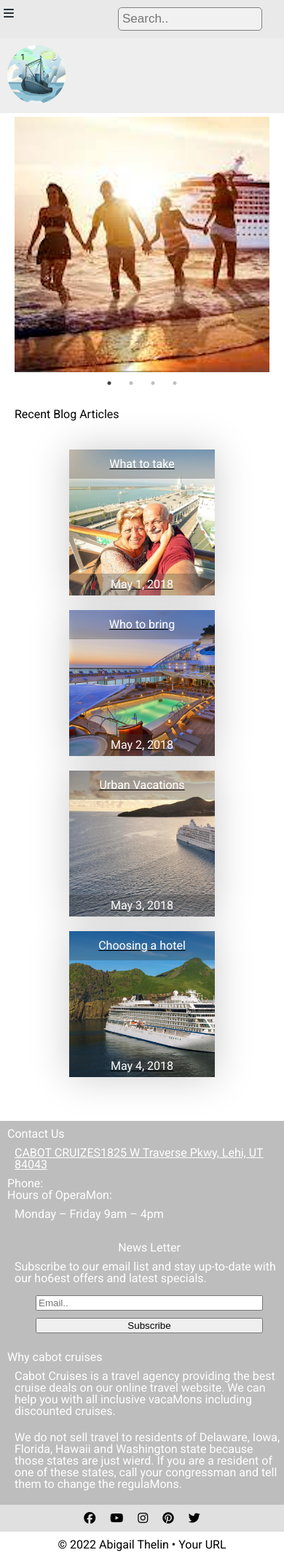
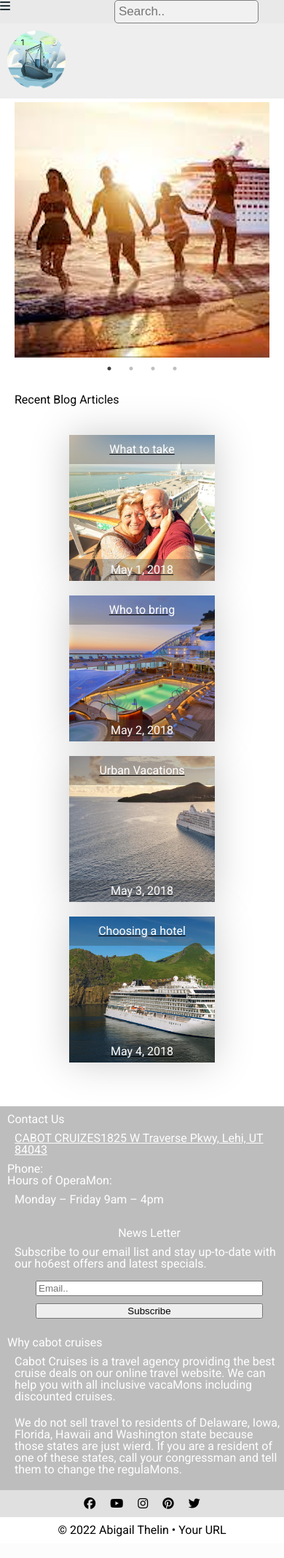
Before and after one commit to Abigail-Larsen/DGM3740, a PHP site: page /templates/index.html in a window 390 px wide; the page is wider, and only the part inside the window is pictured. Shown: that part at 73% size. After the commit the page ends 2106 px from the top of that part, so only its background shows below. Run offline with PHP 8.4, Linux system fonts and the light colour scheme; some libraries are stand-ins or nearby versions.

Commit message:
fix: update

```diff
--- a/index.html
+++ b/index.html
@@ -8,8 +8,6 @@
     <link rel="stylesheet" href="index.css">
 </head>
 <body>
-    <iframe width="100%" height="100%" src="templates/index.html" seamless>
-
-    </iframe>
+    <iframe width="100%" height="100%" src="templates/index.html" seamless></iframe>
 </body>
 </html>
--- a/templates/css/styles.css
+++ b/templates/css/styles.css
@@ -169,9 +169,7 @@ form.search button:hover {
   .smallHeader {
     display: flex;
     width: 100%;
-    background-color: #e9e9e9;
-    padding: 10px;
-    margin-left: 10px; }
+    background-color: #e9e9e9; }
 
   .smallHeader i {
     cursor: pointer; }
@@ -400,7 +398,7 @@ element {
 
 .social {
   display: block;
-  width: 98%;
+  width: 95%;
   height: 25%;
   background-color: #e0e0e0;
   display: flex;
@@ -410,6 +408,9 @@ element {
 
 .social a {
   margin: 0 10px; }
+
+.social a:hover {
+  color: pink; }
 
 @media screen and (max-width: 1000px) {
   .footer {
--- a/templates/scss/_footer.scss
+++ b/templates/scss/_footer.scss
@@ -60,7 +60,7 @@
 
 .social {
     display: block;
-    width: 98%;
+    width: 95%;
     height: 25%;
     background-color: #e0e0e0;
     display: flex;
@@ -73,6 +73,10 @@
     margin: 0 10px;
 }
 
+
+.social a:hover {
+    color: pink;
+}
 
 @media screen and (max-width: 1000px) {
     .footer {
--- a/templates/scss/_header.scss
+++ b/templates/scss/_header.scss
@@ -142,8 +142,8 @@ form.search button:hover {
     display: flex;
     width: 100%;
     background-color: #e9e9e9;
-    padding: 10px;
-    margin-left: 10px;
+    // padding: 10px;
+    // margin-left: 10px;
   }
   .smallHeader i {
     cursor: pointer;
```
